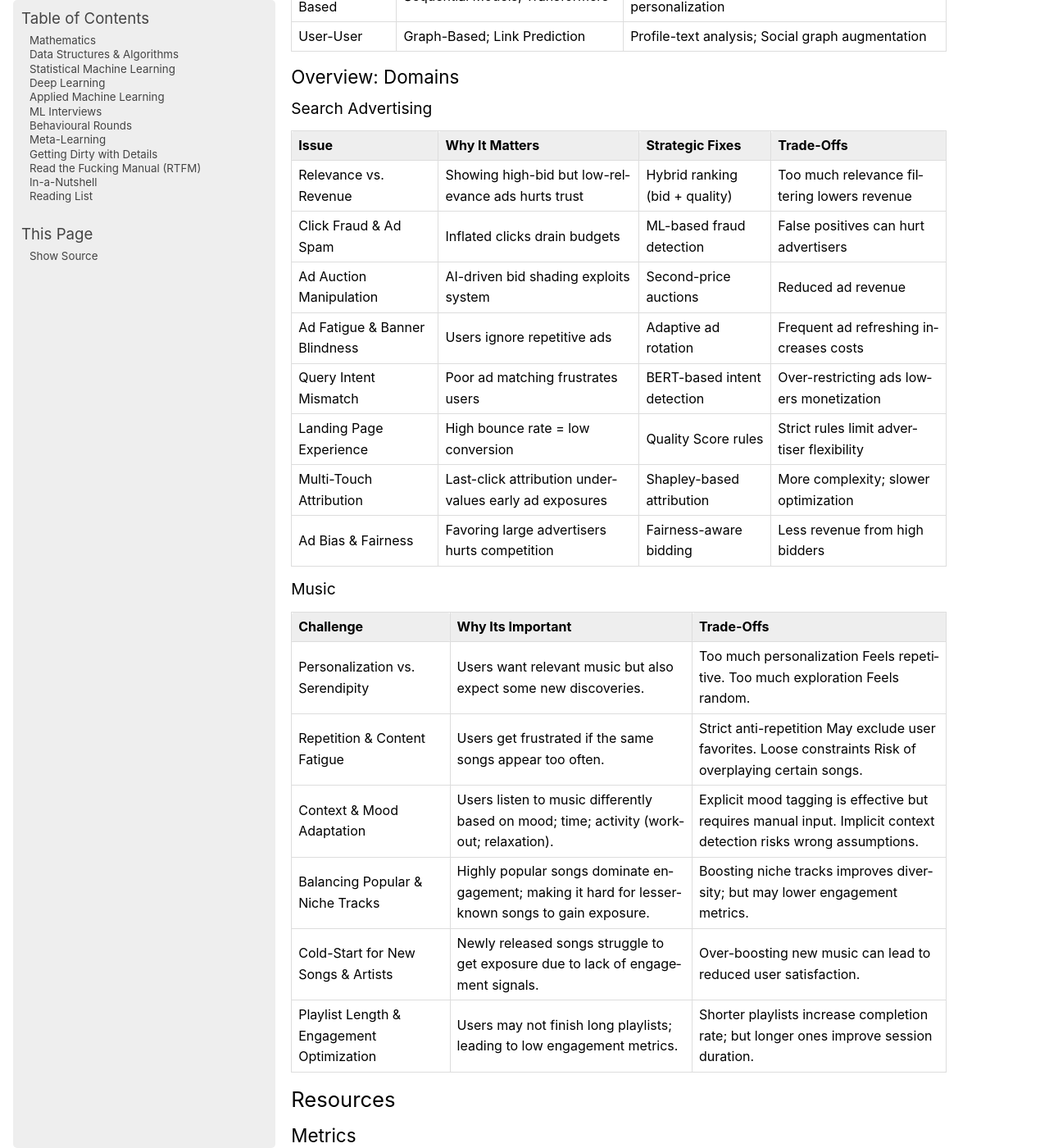
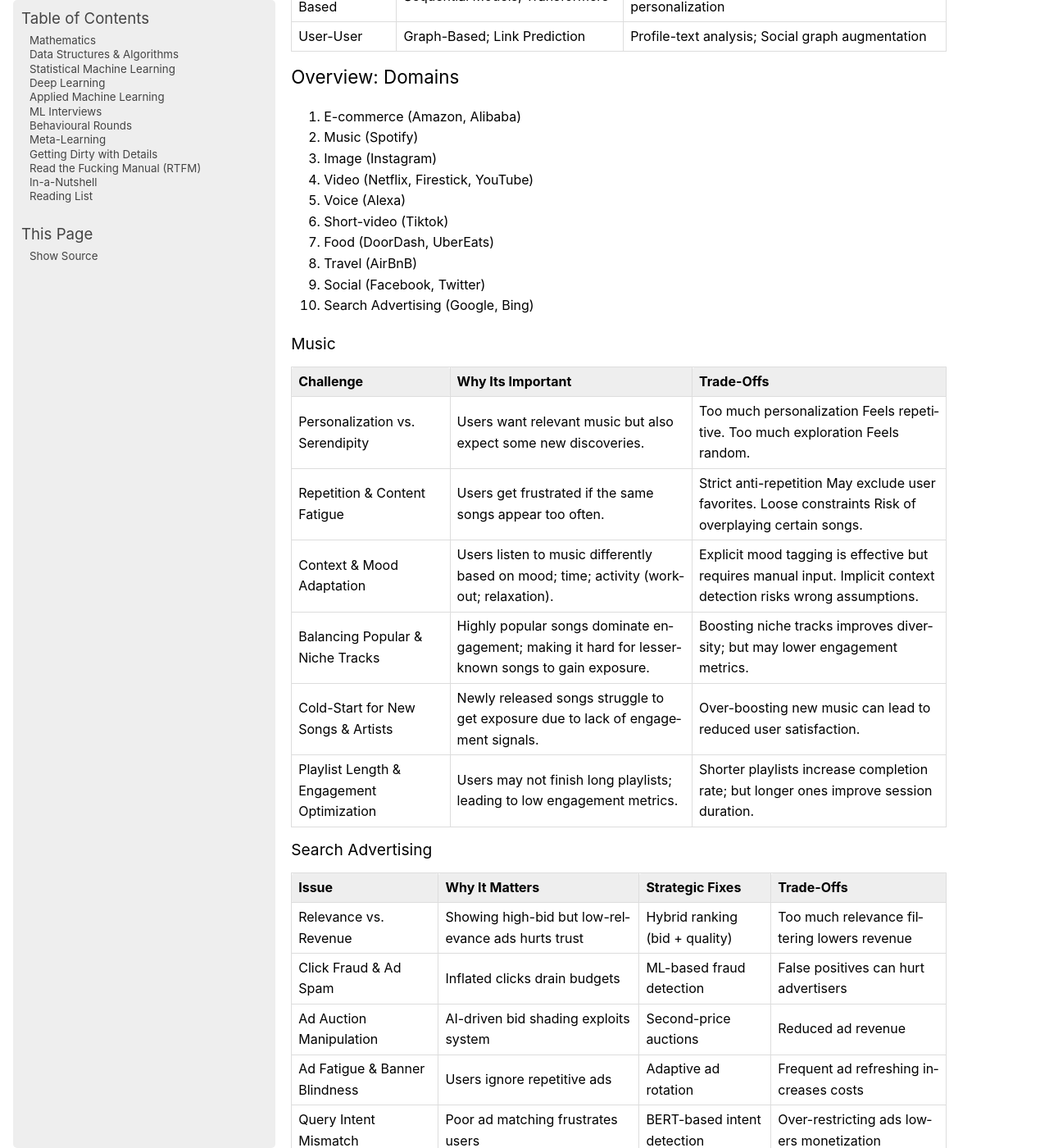
Before and after one commit to uselesstechjunks/leetcode, a Sphinx documentation site: the page built from docs/source/applied/methods/rank.rst, in a window 1280 px wide and 1400 px high, scrolled down 5171 px. Shown: the whole window at 82% size. Built offline with Sphinx 7.4.7, drawn with Linux system fonts in a browser that asks for light colours; pages that are not in the unit, such as notebooks, are missing from menus; part of the change alters nothing that is shown.

Commit message:
Update rank.rst

```diff
--- a/docs/source/applied/methods/rank.rst
+++ b/docs/source/applied/methods/rank.rst
@@ -146,6 +146,30 @@ Overview: Patterns
 
 Overview: Domains
 ====================================================================================
+#. E-commerce (Amazon, Alibaba)
+#. Music (Spotify)
+#. Image (Instagram)
+#. Video (Netflix, Firestick, YouTube)
+#. Voice (Alexa)
+#. Short-video (Tiktok)
+#. Food (DoorDash, UberEats)
+#. Travel (AirBnB)
+#. Social (Facebook, Twitter)
+#. Search Advertising (Google, Bing)
+
+Music
+------------------------------------------------------------------------------------
+.. csv-table::
+	:header: "Challenge", "Why Its Important", "Trade-Offs"
+	:align: center
+
+		Personalization vs. Serendipity, Users want relevant music but also expect some new discoveries., Too much personalization  Feels repetitive. Too much exploration  Feels random.
+		Repetition & Content Fatigue, Users get frustrated if the same songs appear too often., Strict anti-repetition  May exclude user favorites. Loose constraints  Risk of overplaying certain songs.
+		Context & Mood Adaptation, Users listen to music differently based on mood; time; activity (workout; relaxation)., Explicit mood tagging is effective but requires manual input. Implicit context detection risks wrong assumptions.
+		Balancing Popular & Niche Tracks, Highly popular songs dominate engagement; making it hard for lesser-known songs to gain exposure., Boosting niche tracks improves diversity; but may lower engagement metrics.
+		Cold-Start for New Songs & Artists, Newly released songs struggle to get exposure due to lack of engagement signals., Over-boosting new music can lead to reduced user satisfaction.
+		Playlist Length & Engagement Optimization, Users may not finish long playlists; leading to low engagement metrics., Shorter playlists increase completion rate; but longer ones improve session duration.
+
 Search Advertising
 ------------------------------------------------------------------------------------
 .. csv-table::
@@ -160,19 +184,6 @@ Search Advertising
 		Landing Page Experience, High bounce rate = low conversion, Quality Score rules, Strict rules limit advertiser flexibility
 		Multi-Touch Attribution, Last-click attribution undervalues early ad exposures, Shapley-based attribution, More complexity; slower optimization
 		Ad Bias & Fairness, Favoring large advertisers hurts competition, Fairness-aware bidding, Less revenue from high bidders
-
-Music
-------------------------------------------------------------------------------------
-.. csv-table::
-	:header: "Challenge", "Why Its Important", "Trade-Offs"
-	:align: center
-
-		Personalization vs. Serendipity, Users want relevant music but also expect some new discoveries., Too much personalization  Feels repetitive. Too much exploration  Feels random.
-		Repetition & Content Fatigue, Users get frustrated if the same songs appear too often., Strict anti-repetition  May exclude user favorites. Loose constraints  Risk of overplaying certain songs.
-		Context & Mood Adaptation, Users listen to music differently based on mood; time; activity (workout; relaxation)., Explicit mood tagging is effective but requires manual input. Implicit context detection risks wrong assumptions.
-		Balancing Popular & Niche Tracks, Highly popular songs dominate engagement; making it hard for lesser-known songs to gain exposure., Boosting niche tracks improves diversity; but may lower engagement metrics.
-		Cold-Start for New Songs & Artists, Newly released songs struggle to get exposure due to lack of engagement signals., Over-boosting new music can lead to reduced user satisfaction.
-		Playlist Length & Engagement Optimization, Users may not finish long playlists; leading to low engagement metrics., Shorter playlists increase completion rate; but longer ones improve session duration.
 
 ************************************************************************************
 Resources
```
